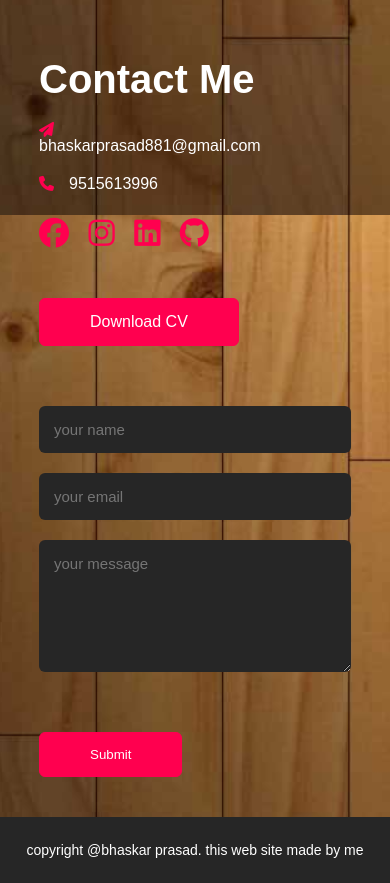
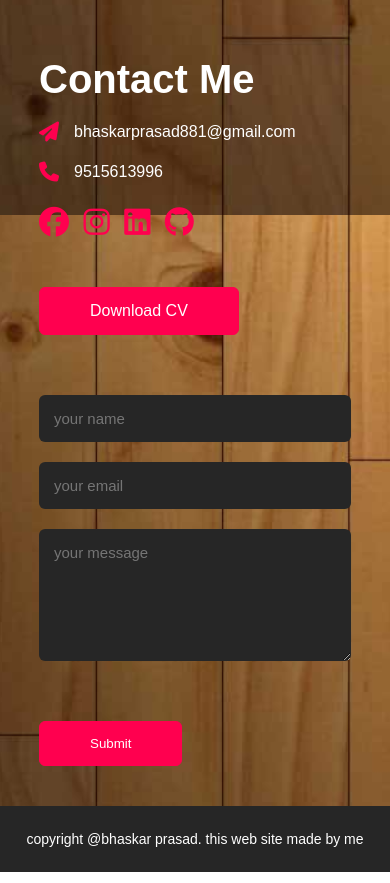
Before and after one commit to bhaskar881/myportfolio3, a plain HTML site: page index.html in a window 390 px wide. Shown: the part 4320-5203 px from the top of the page. Drawn offline with Linux system fonts and the light colour scheme.

Commit message:
Update style.css
Signed-off-by: bhaskar881 <137768033+bhaskar881@users.noreply.github.com>

```diff
--- a/style.css
+++ b/style.css
@@ -263,6 +263,8 @@ nav ul li a:hover::after{
     flex-basis: 60%;
 }
 .contact-left p{
+    display: flex;
+    align-items: center;
     margin-top:20px;
 }
 .contact-left p i{
@@ -270,11 +272,14 @@ nav ul li a:hover::after{
     margin-right: 15px;
     font-size: 25px;
 }
+.contact-left p a i:hover{
+    transform: translateY(-5px);
+}
 .social-icons a{
     text-decoration: none;
     font-size: 30px;
     margin-top:25px;
-    margin-right: 15px;
+    margin-right: 10px;
     color:#ff004f;
     display: inline-block;
     transition: transform 0.5s;
@@ -370,7 +375,8 @@ nav .fa-solid{
         margin-right:30px;
     }
     .contact-left p i{
-        font-size: 15px;
+        font-size: 20px;
+
     }
     .copyright{
         font-size: 14px;
```
